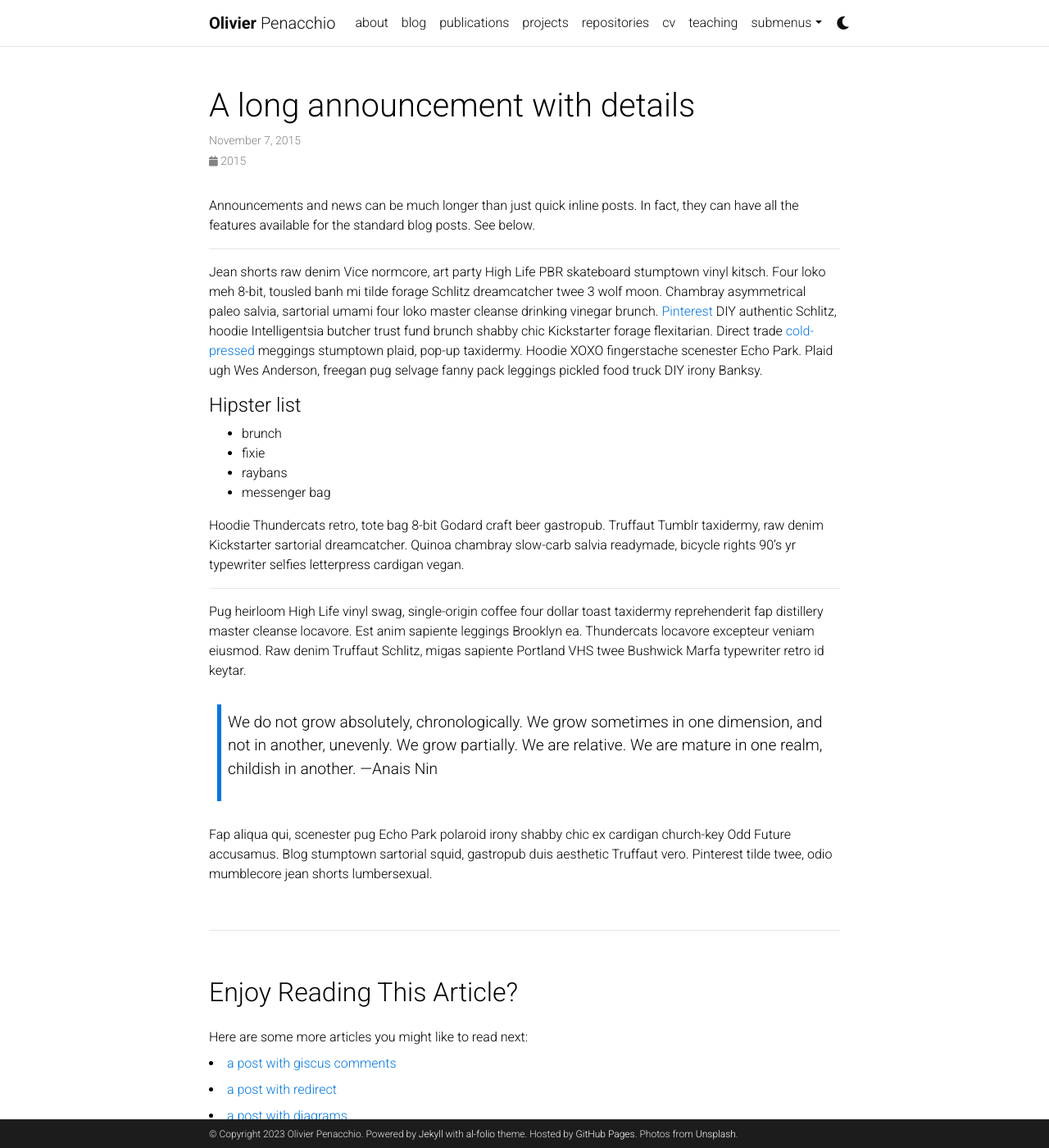
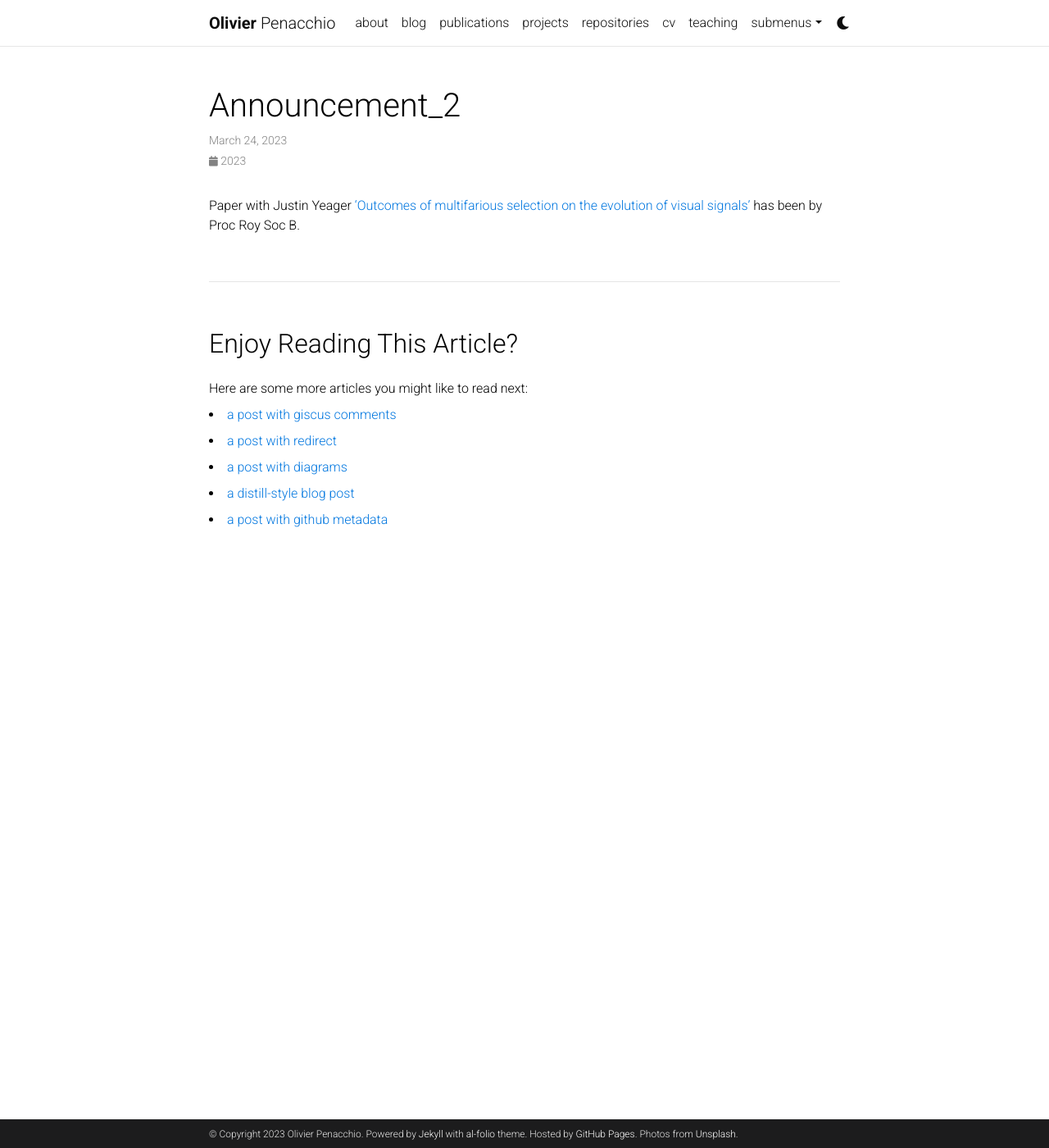
Before and after one commit to openacchio/openacchio.github.io, a Jekyll site: the page built from _news/announcement_2.md, in a window 1280 px wide and 1400 px high. Shown: the whole window at 82% size. Built offline with Jekyll 4.4.1, drawn with Linux system fonts in a browser that asks for light colours; comment, search, counter and statistics services are not loaded; a style sheet for code colours, icons or effects is not loaded.

Commit message:
Update announcement_2.md

```diff
--- a/_news/announcement_2.md
+++ b/_news/announcement_2.md
@@ -1,31 +1,7 @@
 ---
 layout: post
-title: A long announcement with details
-date: 2015-11-07 16:11:00-0400
-inline: false
+date: 2023-03-24 00:00:00-0000
+inline: true
 ---
 
-Announcements and news can be much longer than just quick inline posts. In fact, they can have all the features available for the standard blog posts. See below.
-
-***
-
-Jean shorts raw denim Vice normcore, art party High Life PBR skateboard stumptown vinyl kitsch. Four loko meh 8-bit, tousled banh mi tilde forage Schlitz dreamcatcher twee 3 wolf moon. Chambray asymmetrical paleo salvia, sartorial umami four loko master cleanse drinking vinegar brunch. <a href="https://www.pinterest.com">Pinterest</a> DIY authentic Schlitz, hoodie Intelligentsia butcher trust fund brunch shabby chic Kickstarter forage flexitarian. Direct trade <a href="https://en.wikipedia.org/wiki/Cold-pressed_juice">cold-pressed</a> meggings stumptown plaid, pop-up taxidermy. Hoodie XOXO fingerstache scenester Echo Park. Plaid ugh Wes Anderson, freegan pug selvage fanny pack leggings pickled food truck DIY irony Banksy.
-
-#### Hipster list
-<ul>
-    <li>brunch</li>
-    <li>fixie</li>
-    <li>raybans</li>
-    <li>messenger bag</li>
-</ul>
-
-Hoodie Thundercats retro, tote bag 8-bit Godard craft beer gastropub. Truffaut Tumblr taxidermy, raw denim Kickstarter sartorial dreamcatcher. Quinoa chambray slow-carb salvia readymade, bicycle rights 90's yr typewriter selfies letterpress cardigan vegan.
-
-***
-
-Pug heirloom High Life vinyl swag, single-origin coffee four dollar toast taxidermy reprehenderit fap distillery master cleanse locavore. Est anim sapiente leggings Brooklyn ea. Thundercats locavore excepteur veniam eiusmod. Raw denim Truffaut Schlitz, migas sapiente Portland VHS twee Bushwick Marfa typewriter retro id keytar.
-
-> We do not grow absolutely, chronologically. We grow sometimes in one dimension, and not in another, unevenly. We grow partially. We are relative. We are mature in one realm, childish in another.
-> —Anais Nin
-
-Fap aliqua qui, scenester pug Echo Park polaroid irony shabby chic ex cardigan church-key Odd Future accusamus. Blog stumptown sartorial squid, gastropub duis aesthetic Truffaut vero. Pinterest tilde twee, odio mumblecore jean shorts lumbersexual.
+Paper with Justin Yeager ['Outcomes of multifarious selection on the evolution of visual signals'](https://TBD/) has been by Proc Roy Soc B.
```
